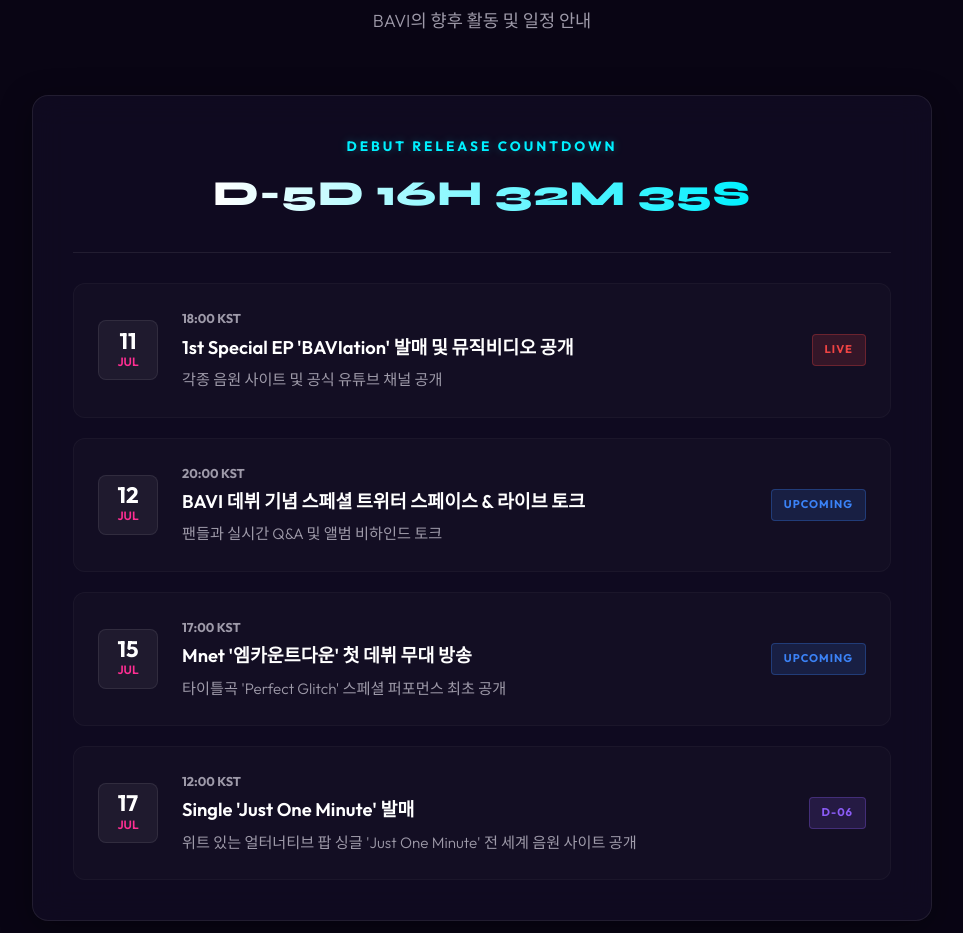
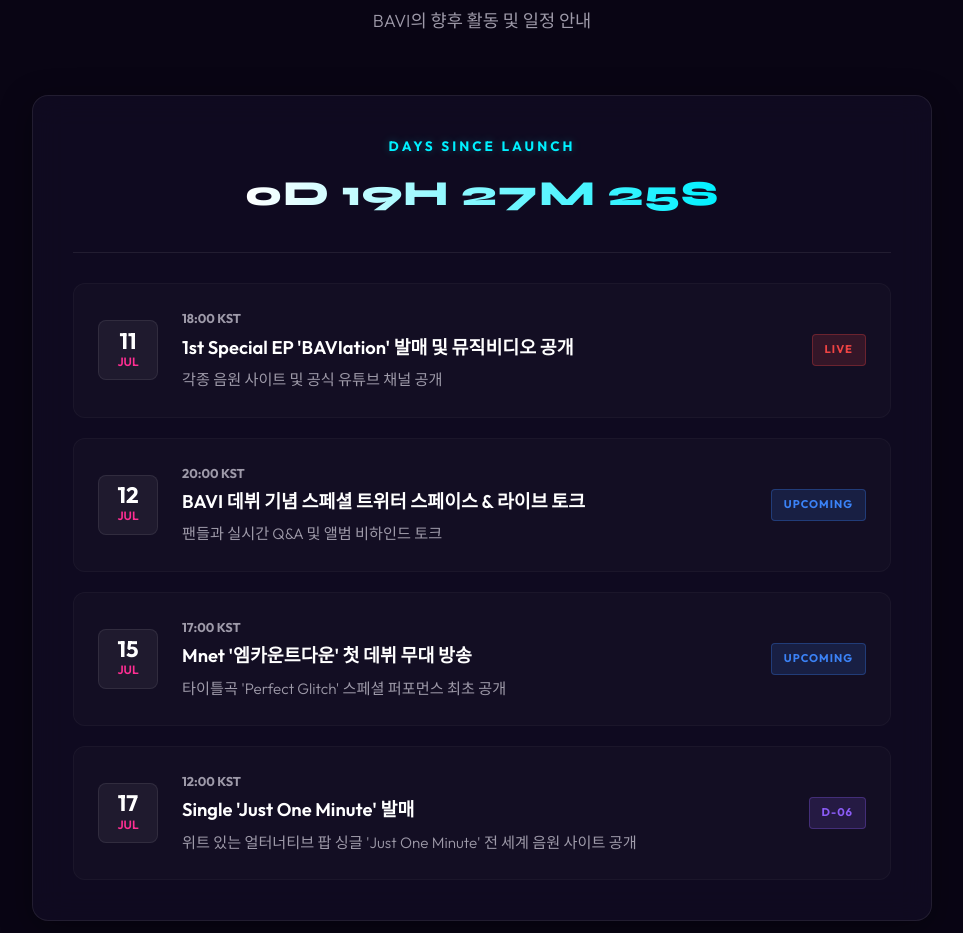
Before and after one commit to letmesaywoosay/bavilog, a plain HTML site: page index.html in a window 1280 px wide. Shown: the part 4400-5333 px from the top of the page, without its empty margins (158-1121 px from the left). Drawn offline with nearby package versions, Linux system fonts and the light colour scheme.

Commit message:
Change countdown timer to DAYS SINCE LAUNCH count-up timer

```diff
--- a/app.js
+++ b/app.js
@@ -534,28 +534,22 @@
 
 
     // ==========================================================================
-    // 9. Debut Release Schedule Countdown
+    // 9. Launch Date Count-Up Timer
     // ==========================================================================
     const countdownTimer = document.getElementById('countdownTimer');
-    // Set target date for next release (July 17, 2026 12:00:00 KST)
-    const targetDate = new Date("2026-07-17T12:00:00+09:00").getTime();
+    // Set launch date (July 11, 2026 00:00:00 KST)
+    const launchDate = new Date("2026-07-11T00:00:00+09:00").getTime();
 
     function updateCountdown() {
         const now = new Date().getTime();
-        const difference = targetDate - now;
-
-        if (difference < 0) {
-            countdownTimer.textContent = "ALBUM LAUNCHED!";
-            clearInterval(timerInterval);
-            return;
-        }
+        const difference = now - launchDate; // count up since launch date
 
         const days = Math.floor(difference / (1000 * 60 * 60 * 24));
         const hours = Math.floor((difference % (1000 * 60 * 60 * 24)) / (1000 * 60 * 60));
         const minutes = Math.floor((difference % (1000 * 60 * 60)) / (1000 * 60));
         const seconds = Math.floor((difference % (1000 * 60)) / 1000);
 
-        countdownTimer.textContent = `D-${days}D ${String(hours).padStart(2, '0')}H ${String(minutes).padStart(2, '0')}M ${String(seconds).padStart(2, '0')}S`;
+        countdownTimer.textContent = `${days}D ${String(hours).padStart(2, '0')}H ${String(minutes).padStart(2, '0')}M ${String(seconds).padStart(2, '0')}S`;
     }
 
     updateCountdown(); // Run once initially
--- a/index.html
+++ b/index.html
@@ -279,8 +279,8 @@
             <div class="schedule-container glass">
                 <div class="schedule-header-summary">
                     <div class="countdown-card">
-                        <span class="countdown-label">DEBUT RELEASE COUNTDOWN</span>
-                        <div class="countdown-time" id="countdownTimer">D-00D 00H 00M 00S</div>
+                        <span class="countdown-label">DAYS SINCE LAUNCH</span>
+                        <div class="countdown-time" id="countdownTimer">00D 00H 00M 00S</div>
                     </div>
                 </div>
 
@@ -475,6 +475,6 @@
     <!-- HTML5 Audio Source Element (Hidden) -->
     <audio id="audioElement" preload="auto"></audio>
 
-    <script src="app.js?v=17"></script>
+    <script src="app.js?v=18"></script>
 </body>
 </html>
```
